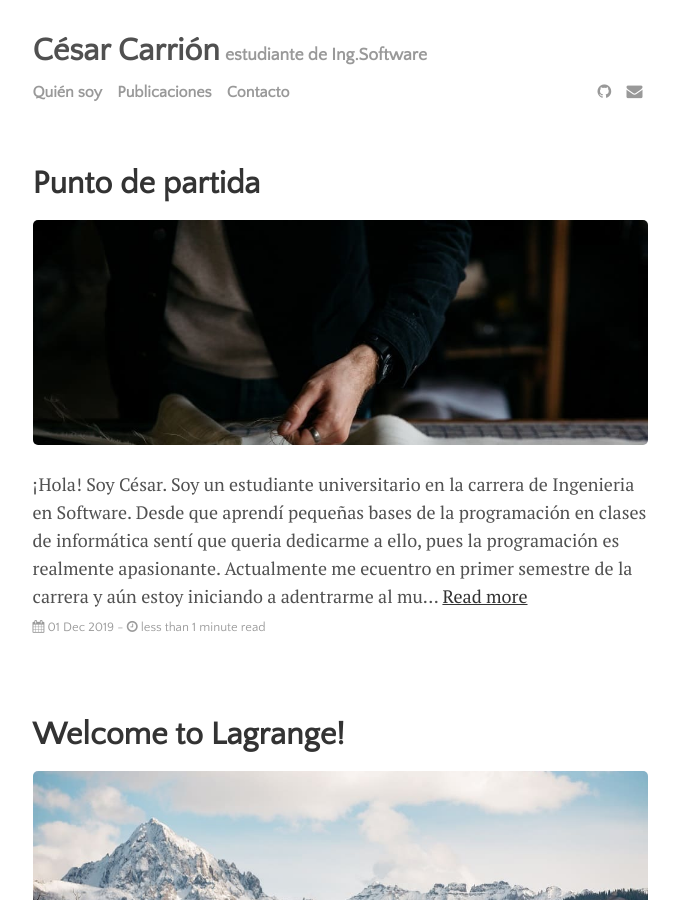
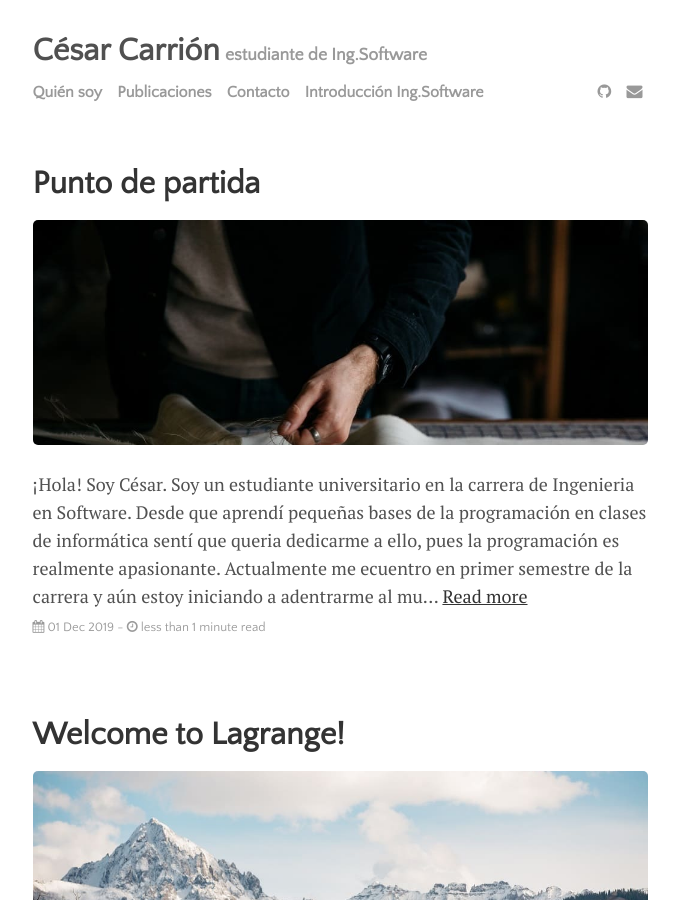
Before and after one commit to CesarFCL/CesarCarrion, a Jekyll site: the page built from index.html, in a window 1280 px wide and 900 px high. Shown: the whole window, without its empty margins (300-979 px from the left). Built offline with Jekyll 4.4.1, drawn with Linux system fonts in a browser that asks for light colours; the list of posts is cut into pages by our own code.

Commit message:
Modificación 2.04.2
Modificación 2.04.2

```diff
--- a/_data/settings.yml
+++ b/_data/settings.yml
@@ -10,6 +10,7 @@ menu:
 - {name: 'Quién soy', path: 'menu', url: 'about.html'}
 - {name: 'Publicaciones', path: 'menu', url: 'writing.html'}
 - {name: 'Contacto', path: 'menu', url: 'contact.html'}
+- {name: 'Introducción Ing.Software', path: 'menu', url: 'IntSof.html'}
 
 # Available social icons are powered by Font Awesome, so you can use any icon that they offer
 social:
```
